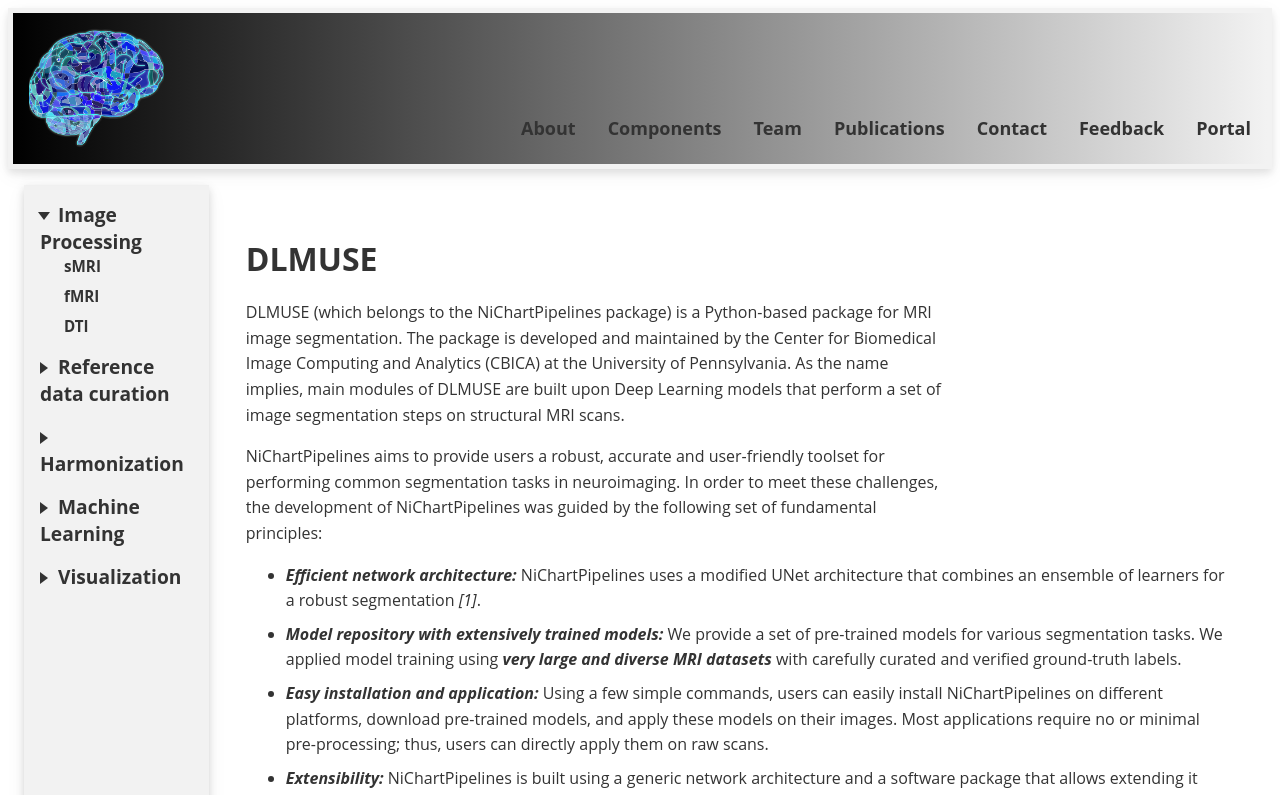
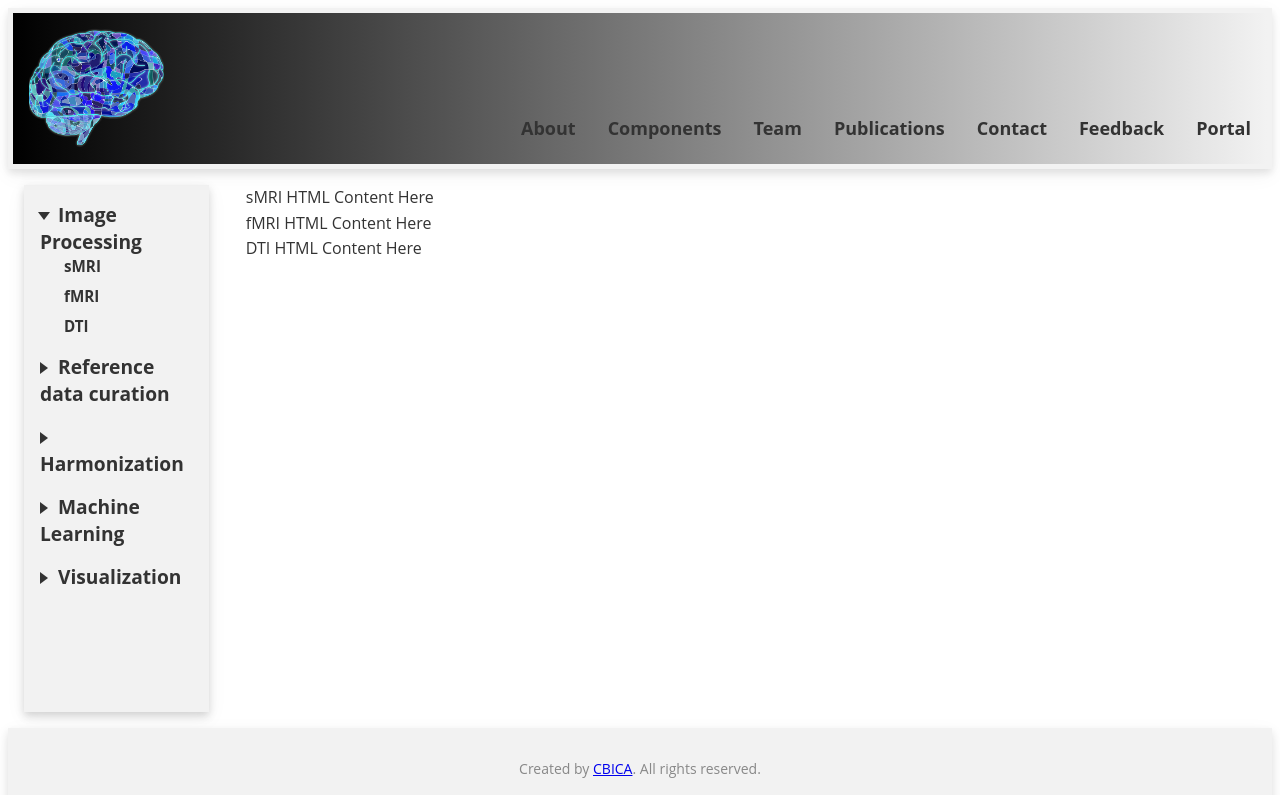
Before and after one commit to CBICA/NiChart_Website, a Next.js app: page /components in a window 1280 px wide. Shown: the top 795 px of the page. Built offline with nearby package versions, Linux system fonts and the light colour scheme.

Commit message:
continuous flow for components

```diff
--- a/components/Components/Sidebar.js
+++ b/components/Components/Sidebar.js
@@ -1,15 +1,17 @@
 import React, { useState } from 'react';
 import styles from '../../styles/Components_Sidebar.module.css';
 
-const Sidebar = ({ onSectionChange }) => {
-  const [expandedSection, setExpandedSection] = useState('Image Processing');
+const Sidebar = ({ updateExpandedSection }) => {
+  const [expandedSection, setExpandedSection] = useState("Image Processing");
 
   const handleItemClick = (section) => {
-    onSectionChange(section);
+    const element = document.getElementById(section);
+    if (element) element.scrollIntoView({ behavior: "smooth" });
   };
 
   const toggleSection = (section) => {
     setExpandedSection(expandedSection === section ? null : section);
+    updateExpandedSection(section);
   };
 
   return (
--- a/pages/components.js
+++ b/pages/components.js
@@ -1,30 +1,50 @@
-import React, { useState, useEffect } from 'react';
-import { useRouter } from 'next/router'; // Import useRouter from next/router
+import React, { useState } from 'react';
+import { useRouter } from 'next/router';
 import Head from 'next/head';
 import Header from '../components/Layout/Header';
 import Footer from '../components/Layout/Footer';
 import Favicons from '../components/Favicons/Favicons';
 import Sidebar from '../components/Components/Sidebar';
-import ReactMarkdown from 'react-markdown';
 import styles from '../styles/Components.module.css';
 
 const Components = () => {
-  const router = useRouter(); // Use useRouter to access router information
-  const { section } = router.query; // Get the section parameter from the URL query
-  const [markdownContent, setMarkdownContent] = useState('');
+  const [expandedSection, setExpandedSection] = useState('Image Processing');
 
-  useEffect(() => {
-    // Use the "section" from the URL query as the selected section
-    const selectedSection = section || 'sMRI';
-
-    fetch(`/content/Components/${selectedSection}.md`)
-      .then((response) => response.text())
-      .then((content) => setMarkdownContent(content));
-  }, [router.query]);
-
-  const handleSectionChange = (section) => {
-    // Update the URL query when the section changes
-    router.push(`/components?section=${section}`);
+  const contentBySection = {
+    'Image Processing': (
+      <>
+        <div id="sMRI">
+          sMRI HTML Content Here<br></br>
+        </div>
+        <div id="fMRI">
+          fMRI HTML Content Here<br></br>
+        </div>
+        <div id="DTI">
+          DTI HTML Content Here<br></br>
+        </div>
+      </>
+    ),
+    'Reference data curation': <div id="iSTAGING">iSTAGING HTML Content Here</div>,
+    'Harmonization': (
+      <>
+        <div id="Neuroharmonize">NeuroHarmonize HTML Content Here</div>
+        <div id="Combat">Combat HTML Content Here</div>
+      </>
+    ),
+    'Machine Learning Models': (
+      <>
+        <div id="Supervised">Supervised HTML Content Here</div>
+        <div id="Semisupervised">Semi-Supervised HTML Content Here</div>
+        <div id="DL">DL Models HTML Content Here</div>
+      </>
+    ),
+    'Data Visualization': (
+      <>
+        <div id="Centile curves">Centile curves HTML Content Here</div>
+        <div id="Link to images">Link to images HTML Content Here</div>
+        <div id="Reference values">Reference values HTML Content Here</div>
+      </>
+    ),
   };
 
   return (
@@ -35,10 +55,10 @@
       </Head>
       <Header />
       <div className={styles.componentsPage}>
-        <Sidebar onSectionChange={handleSectionChange} />
+        <Sidebar updateExpandedSection={setExpandedSection} />
         <div>
           <div className={styles.componentsContainer}>
-            <ReactMarkdown>{markdownContent}</ReactMarkdown>
+            {contentBySection[expandedSection]}
           </div>
         </div>
       </div>
```
Lines whose indentation alone changed are shown as unchanged.
